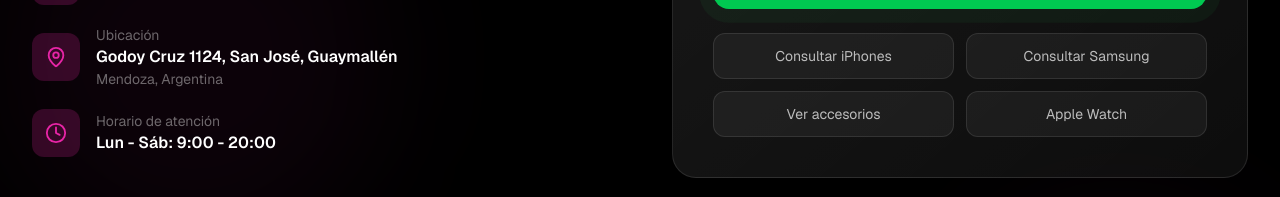
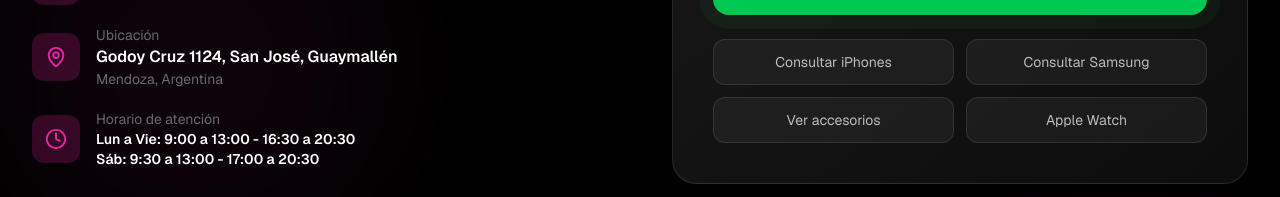
Before and after one commit to FranManuel55/SanJoseCelulares, a Next.js app in the folder sanjose-celulares/: page / in a window 1280 px wide. Shown: the part 6100-6297 px from the top of the page. Built offline with nearby package versions, Linux system fonts and the light colour scheme; no server answers.

Commit message:
feat: actualizar horarios de atencion y opacidad de etiquetas de productos

```diff
--- a/sanjose-celulares/src/components/Contact.tsx
+++ b/sanjose-celulares/src/components/Contact.tsx
@@ -76,8 +76,9 @@
                 </div>
                 <div>
                   <p className="text-white/40 text-sm">Horario de atención</p>
-                  <p className="text-white font-semibold">
-                    Lun - Sáb: 9:00 - 20:00
+                  <p className="text-white font-semibold text-sm">
+                    Lun a Vie: 9:00 a 13:00 - 16:30 a 20:30 <br />
+                    Sáb: 9:30 a 13:00 - 17:00 a 20:30
                   </p>
                 </div>
               </div>
--- a/sanjose-celulares/src/components/PriceList.tsx
+++ b/sanjose-celulares/src/components/PriceList.tsx
@@ -350,9 +350,9 @@
                     {/* Condition badge overlay */}
                     <div className="absolute top-3 right-3">
                       <span
-                        className={`inline-flex items-center gap-1 px-2.5 py-1 rounded-lg text-[10px] font-bold uppercase tracking-wider backdrop-blur-sm ${product.condition.toUpperCase() === "NUEVO"
-                            ? "bg-green-500/20 text-green-400 border border-green-500/20"
-                            : "bg-brand-pink/20 text-brand-pink border border-brand-pink/20"
+                        className={`inline-flex items-center gap-1 px-2.5 py-1 rounded-lg text-[10px] font-bold uppercase tracking-wider shadow-md ${product.condition.toUpperCase() === "NUEVO"
+                            ? "bg-green-600 text-white"
+                            : "bg-brand-pink text-white"
                           }`}
                       >
                         <Sparkles size={10} />
```
